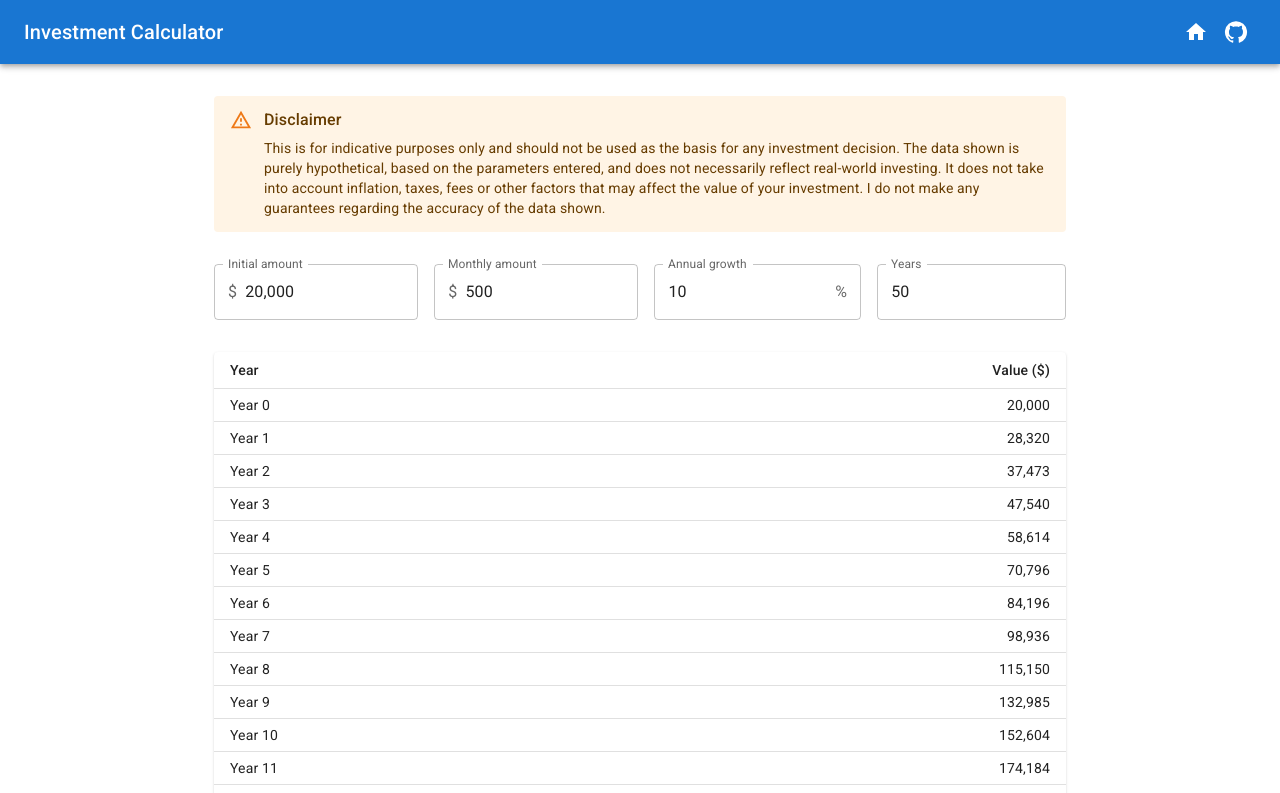
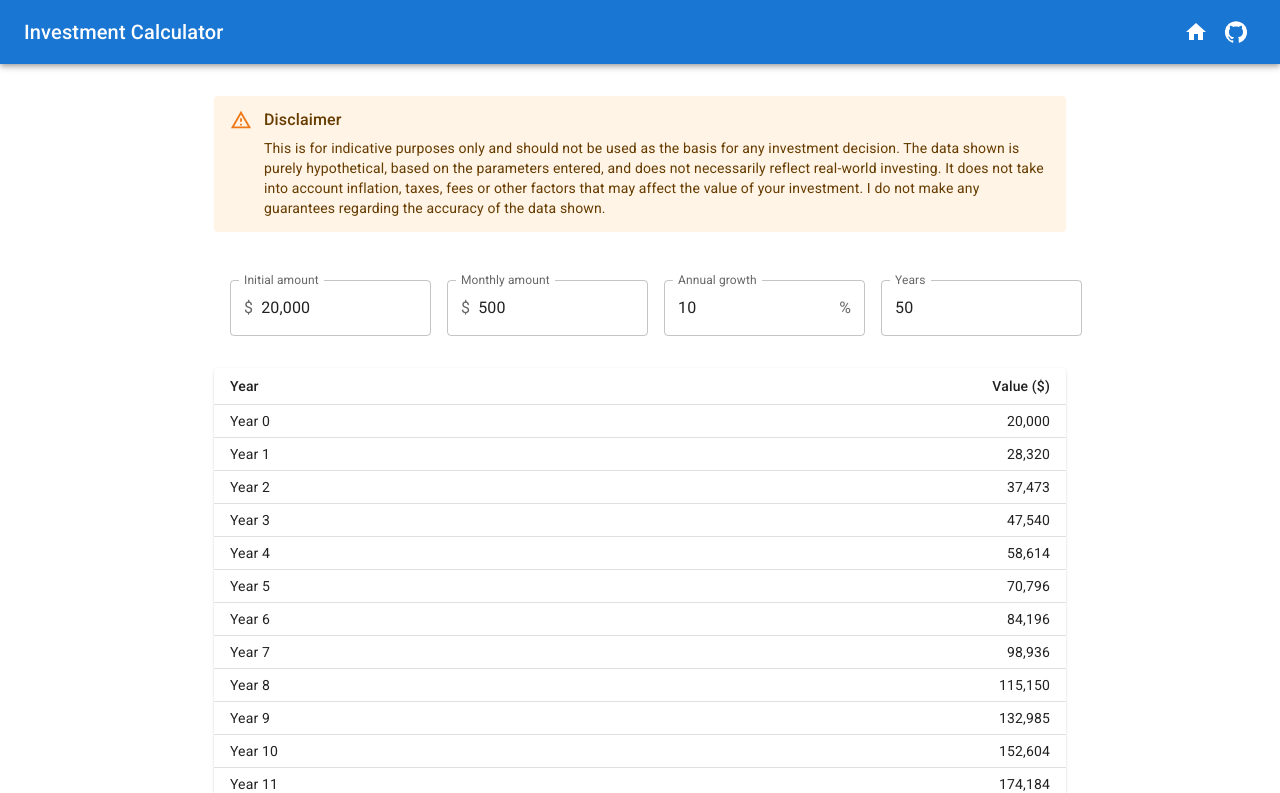
Before and after one commit to Ruben9922/investment-calculator, a React (Vite) app: page / in a window 1280 px wide. Shown: the top 793 px of the page. Built offline with nearby package versions, Linux system fonts and the light colour scheme.

Commit message:
Improve form layout on smaller screen widths

```diff
--- a/src/Form.tsx
+++ b/src/Form.tsx
@@ -1,5 +1,5 @@
+import {Grid} from "@mui/material";
 import InputAdornment from "@mui/material/InputAdornment";
-import Stack from '@mui/material/Stack';
 import TextField from '@mui/material/TextField';
 import {NumericFormat} from "react-number-format";
 
@@ -48,7 +48,8 @@
                   setYearCountString,
               }: FormProps) {
     return (
-        <Stack direction="row" gap={2}>
+        <Grid container spacing={2}>
+            <Grid item xs={12} sm={6} md={3}>
                 <TextField
                     label="Initial amount"
                     value={initialAmountString}
@@ -59,7 +60,10 @@
                         inputComponent: NumberFormatCustom,
                     }}
                     variant="outlined"
+                    fullWidth
                 />
+            </Grid>
+            <Grid item xs={12} sm={6} md={3}>
                 <TextField
                     label="Monthly amount"
                     value={recurringAmountString}
@@ -70,7 +74,10 @@
                         inputComponent: NumberFormatCustom,
                     }}
                     variant="outlined"
+                    fullWidth
                 />
+            </Grid>
+            <Grid item xs={12} sm={6} md={3}>
                 <TextField
                     label="Annual growth"
                     value={growthString}
@@ -80,15 +87,20 @@
                         endAdornment: <InputAdornment position="end">%</InputAdornment>,
                     }}
                     variant="outlined"
+                    fullWidth
                 />
+            </Grid>
+            <Grid item xs={12} sm={6} md={3}>
                 <TextField
                     label="Years"
                     value={yearCountString}
                     onChange={event => setYearCountString(event.target.value)}
                     name="yearCount"
                     variant="outlined"
+                    fullWidth
                 />
-        </Stack>
+            </Grid>
+        </Grid>
     );
 }
 
```
Lines whose indentation alone changed are shown as unchanged.
